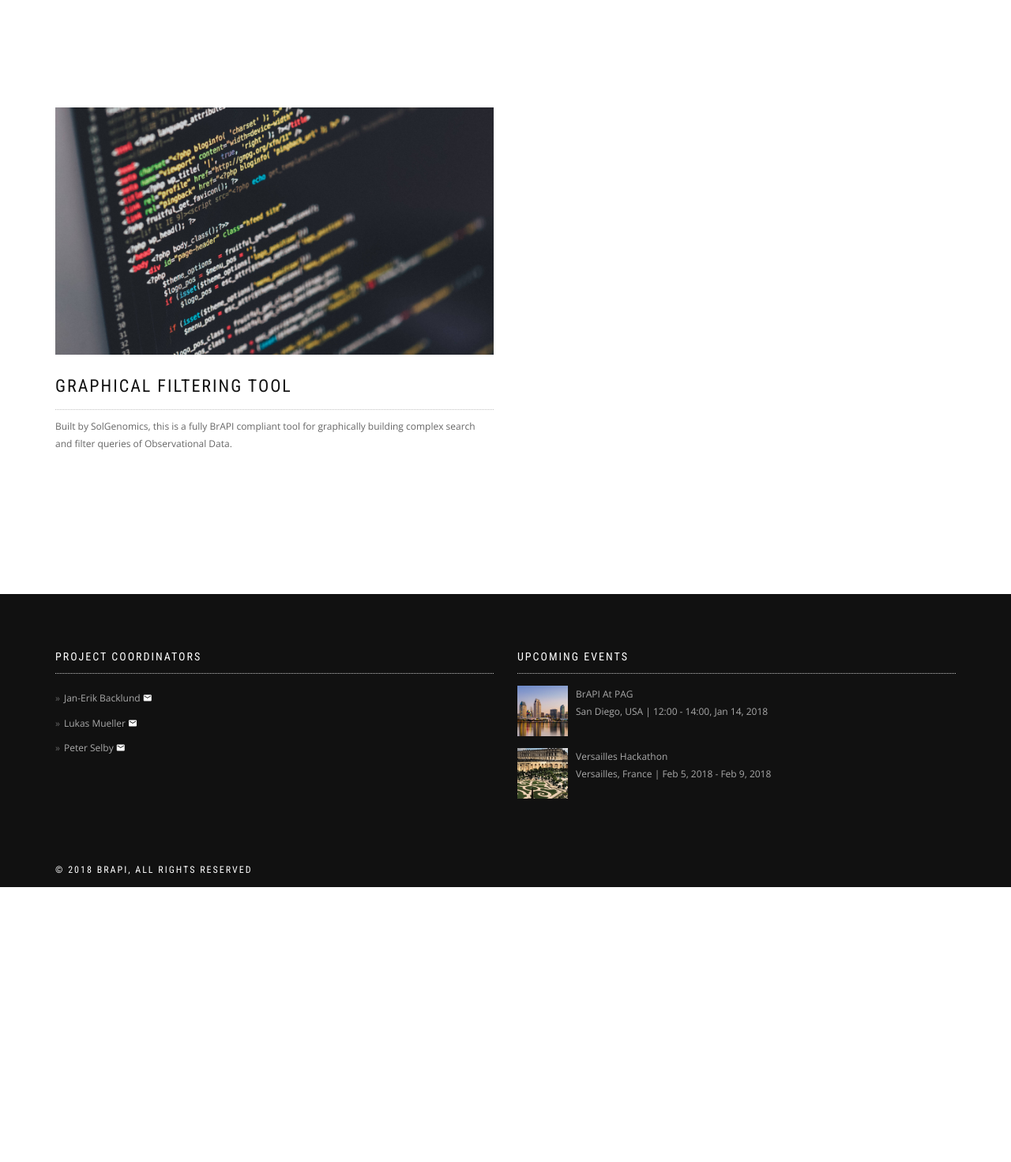
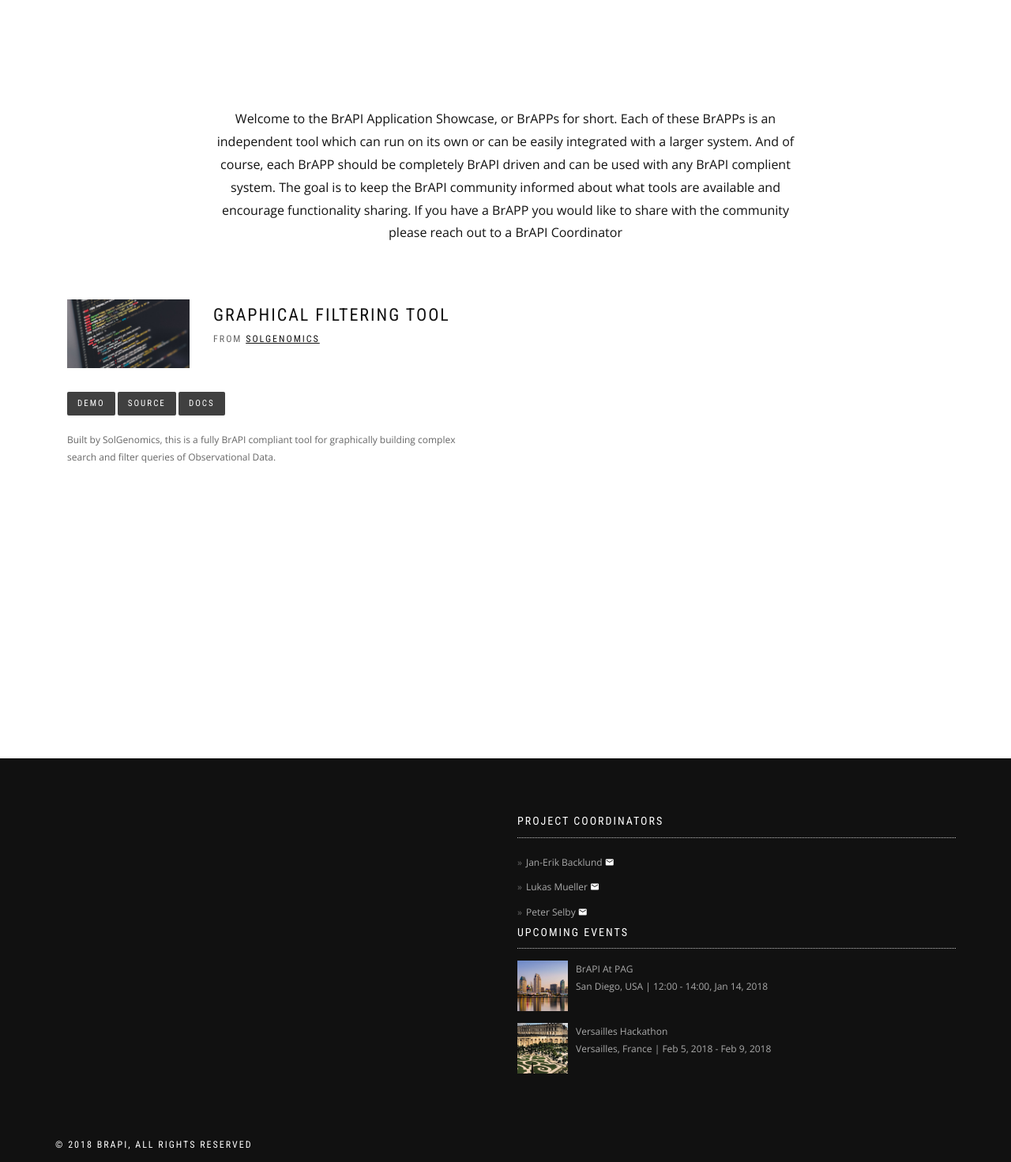
Before and after one commit to plantbreeding/brapi-website, a PHP site: page /brapps.php in a window 1280 px wide. Shown: the part 238-1709 px from the top of the page at 79% size. Before the commit the page ends 1361 px from the top, so only its background shows below. Run offline with PHP 8.4, Linux system fonts and the light colour scheme; some web fonts are replaced.

Commit message:
update brapps

```diff
--- a/brapps.php
+++ b/brapps.php
@@ -20,7 +20,7 @@
             ?>
             <div class="main">
                 <?php
-                    include("html/links-section.html");
+                    include("html/brapps-section.html");
                     include("html/footer.html");
                 ?>
             </div>
@@ -32,10 +32,10 @@
         <script>
             $.getJSON("json/app-links.json", function(links){
               $(links).each(function(i, e) {
-                var template = $('#link-template').html();
+                var template = $('#brapp-template').html();
                 Mustache.parse(template); // optional, speeds up future uses
                 var rendered = Mustache.render(template, e);
-                $('#links-grid').append(rendered);
+                $('#brapp-grid').append(rendered);
               });
             });
         </script>
--- /dev/null
+++ b/html/brapps-section.html
@@ -0,0 +1,96 @@
+<section class="module">
+  <div class="container">
+    <div class="row">
+      <div class="col-sm-8 col-sm-offset-2">
+        <div class="module-subtitle">Welcome to the BrAPI Application Showcase, or BrAPPs for short. Each of these BrAPPs is an independent tool which
+          can run on its own or can be easily integrated with a larger system. And of course, each BrAPP should be completely
+          BrAPI driven and can be used with any BrAPI complient system. The goal is to keep the BrAPI community informed
+          about what tools are available and encourage functionality sharing. If you have a BrAPP you would like to share
+          with the community please reach out to
+          <a href=\ "mailto:brapicoordinatorselby@gmail.com\">a BrAPI Coordinator</a>
+        </div>
+      </div>
+    </div>
+    <div class="row">
+      <div class="col-sm-12">
+        <div class="row multi-columns-row post-columns" id="brapp-grid">
+        </div>
+      </div>
+    </div>
+  </div>
+</section>
+
+<script id="brapp-template" type="x-tmpl-mustache">
+    <div class="col-md-6 col-lg-6">
+        <div class="post">
+            <div class="post-thumbnail col-xs-12 col-sm-4 col-md-12 col-lg-4">
+            <a href="{{ url }}">
+              <img src="{{ image }}" alt="{{ title }}" />
+            </a>
+          </div>
+          <div class="post-header font-alt col-xs-12 col-sm-8 col-sm-4-offset col-md-12 col-lg-8 col-lg-4-offset">
+            <h2 class="post-title">
+              <a href="{{ url }}">{{ title }}</a>
+            </h2>
+            <p style="margin-bottom:  0;">From <a href="{{ team-url }}"> {{ team }} </a></p>
+          </div>
+          <div class="col-xs-12 col-sm-7 col-sm-4-offset col-md-12 col-lg-12 post-entry" style="border-top: 0; padding-left: 15px; padding-right:  15px;">
+              <div>
+                {{#demo-url}}
+                <a href="{{ demo-url }}">
+                  <button class="btn btn-d btn-round" type="button" style="padding: 6px 12px;">Demo</button>
+                </a>
+                {{/demo-url}}
+                {{#source-url}}
+                <a href="{{ source-url }}">
+                  <button class="btn btn-d btn-round" type="button" style="padding: 6px 12px;">Source</button>
+                </a>
+                {{/source-url}}
+                {{#doc-url}}
+                <a href="{{ doc-url }}">
+                  <button class="btn btn-d btn-round" type="button" style="padding: 6px 12px;">Docs</button>
+                </a>
+                {{/doc-url}}
+            </div>
+          </div>
+          <div class="col-xs-12 col-sm-12 col-md-12 col-lg-12 post-entry" style="border-top: 0; padding-left: 15px; padding-right:  15px;">
+            <p>{{{ description }}}</p>
+          </div>
+        </div>
+      </div>
+</script>
+<div class="col-md-6 col-lg-6">
+    <div class="post">
+      <div class="post-thumbnail col-xs-12 col-sm-4 col-md-12 col-lg-4">
+        <a href="https://solgenomics.github.io/BrAPI-Graphical-Filtering/">
+          <img src="assets/images/code.jpg" alt="Graphical Filtering Tool">
+        </a>
+      </div>
+      <div class="post-header font-alt col-xs-12 col-sm-8 col-sm-4-offset col-md-12 col-lg-8 col-lg-4-offset">
+        <h2 class="post-title">
+          <a href="https://solgenomics.github.io/BrAPI-Graphical-Filtering/">Graphical Filtering Tool</a>
+        </h2>
+    <p style="margin-bottom:  0;">From <a href="https://solgenomics.net/">SolGenomics</a></p>
+      </div>
+      <div class="col-xs-12 col-sm-7 col-sm-4-offset col-md-12 col-lg-12 post-entry" style="padding-left: 15px; padding-right:  15px;">
+                      <div style="/* text-align: center; */">
+                      <a href="developers.php">
+                        <button class="btn btn-d btn-round" type="button" style="padding: 6px 12px;">Demo</button>
+                      </a>
+                      <a href="news.php">
+                        <button class="btn btn-d btn-round" type="button" style="
+    padding: 6px 12px;
+">Source</button>
+                      </a>
+                      <a href="partners.php">
+                        <button class="btn btn-d btn-round" type="button" style="
+    padding: 6px 12px;
+">Docs</button>
+                      </a>
+                  </div>
+                </div>
+      <div class="col-xs-12 col-sm-12 col-md-12 col-lg-12 post-entry" style="padding-left:  15px; padding-right:  15px;">
+        <p>Built by SolGenomics, this is a fully BrAPI compliant tool for graphically building complex search and filter queries of Observational Data. </p>
+      </div>
+    </div>
+  </div>
--- a/html/links-section.html
+++ b/html/links-section.html
@@ -12,17 +12,17 @@
 <script id="link-template" type="x-tmpl-mustache">
   <div class="col-md-6 col-lg-6">
     <div class="post">
-      <div class="post-thumbnail">
+      <div class="post-thumbnail col-xs-12 col-sm-6 col-md-12 col-lg-6">
         <a href="{{ url }}">
           <img src="{{ image }}" alt="{{ title }}" />
         </a>
       </div>
-      <div class="post-header font-alt">
+      <div class="post-header font-alt col-xs-12 col-sm-6 col-sm-6-offset col-md-12 col-lg-6 col-lg-6-offset">
         <h2 class="post-title">
           <a href="{{ url }}">{{ title }}</a>
         </h2>
       </div>
-      <div class="post-entry">
+      <div class="post-entry col-xs-12 col-sm-6 col-sm-6-offset col-md-12 col-lg-6 col-lg-6-offset">
         <p>{{{ description }}}</p>
       </div>
     </div>
--- a/json/app-links.json
+++ b/json/app-links.json
@@ -2,7 +2,12 @@
     {
         "image": "assets/images/code.jpg",
         "url": "https://solgenomics.github.io/BrAPI-Graphical-Filtering/",
+        "demo-url": "https://solgenomics.github.io/BrAPI-Graphical-Filtering/",
+        "source-url": "https://github.com/solgenomics/BrAPI-Graphical-Filtering",
+        "doc-url": "https://github.com/solgenomics/BrAPI-Graphical-Filtering/blob/master/README.md",
         "title": "Graphical Filtering Tool",
+        "team": "SolGenomics",
+        "team-url": "https://solgenomics.net/",
         "description": "Built by SolGenomics, this is a fully BrAPI compliant tool for graphically building complex search and filter queries of Observational Data. "
     }
 ]
```
Also changed, not shown: html/links-section-old.html (deleted, +0 -106 lines).
